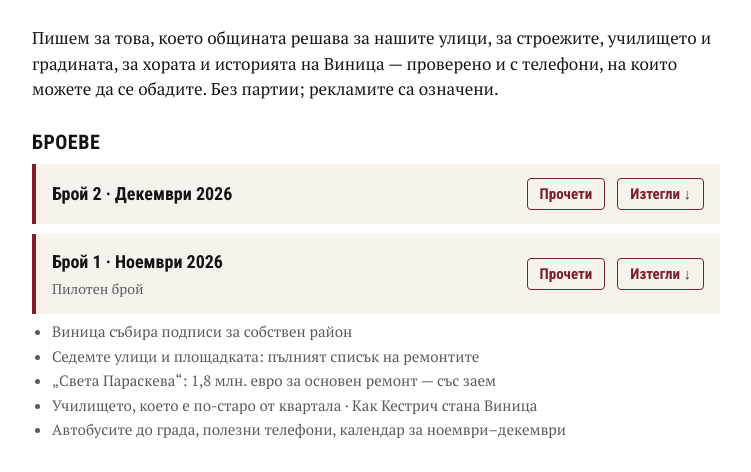
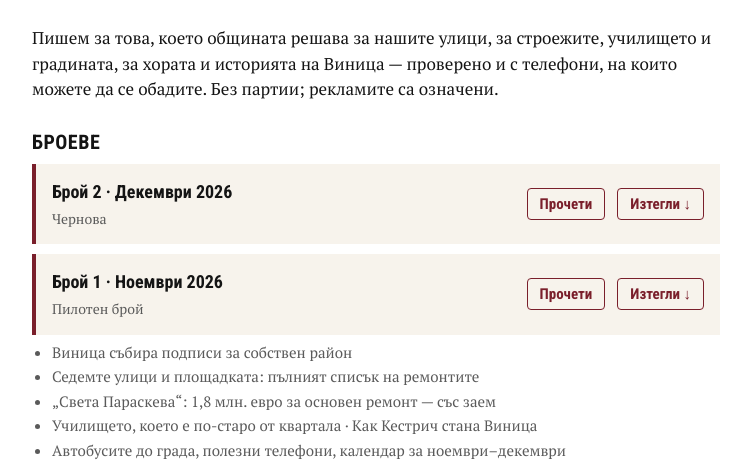
Before and after one commit to ivip40/vinishko-utro, a plain HTML site: page index.html in a window 1280 px wide. Shown: the part 151-623 px from the top of the page, without its empty margins (264-1015 px from the left). Drawn offline with nearby package versions, Linux system fonts and the light colour scheme.

Commit message:
Брой 2: чернова

```diff
--- a/index.html
+++ b/index.html
@@ -17,7 +17,7 @@
 <p>Пишем за това, което общината решава за нашите улици, за строежите, училището и градината, за хората и историята на Виница — проверено и с телефони, на които можете да се обадите. Без партии; рекламите са означени.</p>
 
 <h2>Броеве</h2>
-<div class="issue"><div><b>Брой 2 · Декември 2026</b></div><span class="acts"><a href="issues/2026-12-broi-02.pdf" class="read" target="_blank" rel="noopener">Прочети</a><a href="issues/2026-12-broi-02.pdf" download>Изтегли ↓</a></span></div>
+<div class="issue"><div><b>Брой 2 · Декември 2026</b><br><small>Чернова</small></div><span class="acts"><a href="issues/2026-12-broi-02.pdf" class="read" target="_blank" rel="noopener">Прочети</a><a href="issues/2026-12-broi-02.pdf" download>Изтегли ↓</a></span></div>
 <div class="issue"><div><b>Брой 1 · Ноември 2026</b><br><small>Пилотен брой</small></div><span class="acts"><a href="issues/2026-11-broi-01.pdf" class="read" target="_blank" rel="noopener">Прочети</a><a href="issues/2026-11-broi-01.pdf" download>Изтегли ↓</a></span></div>
 <ul class="inside">
 <li>Виница събира подписи за собствен район</li>
```
